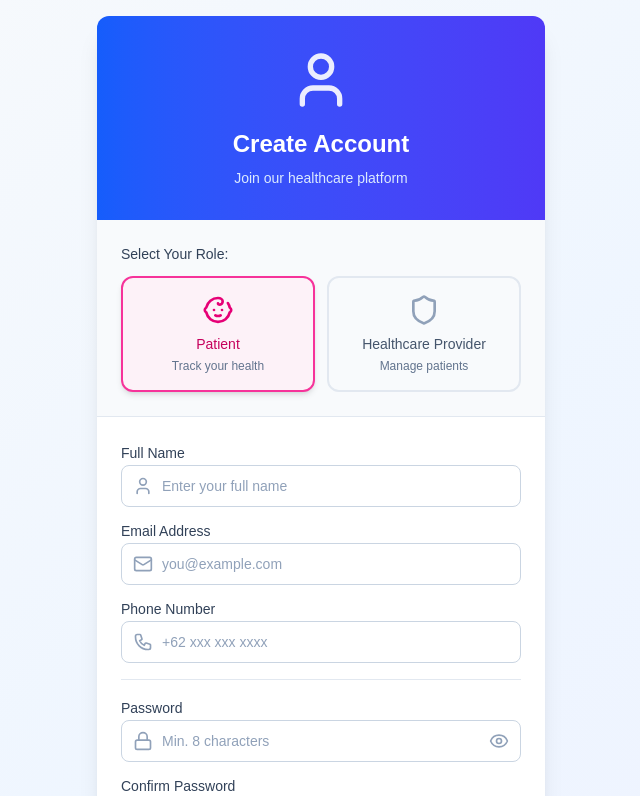
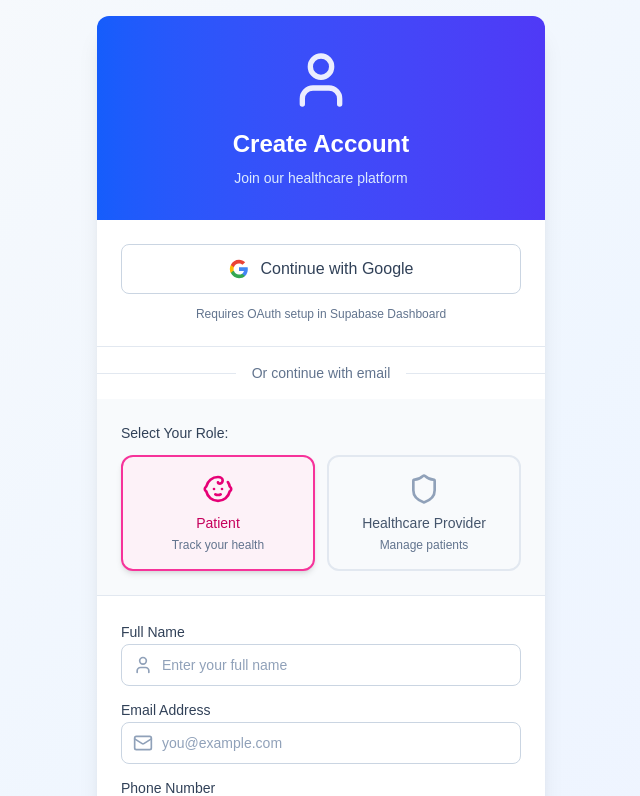
Before and after one commit to maulanawirawan/ehr-midwifery, a Next.js app: page /auth/signup in a window 1280 px wide. Shown: the top 796 px of the page, without its empty margins (319-959 px from the left). Built offline with nearby package versions, Linux system fonts and the light colour scheme.

Commit message:
Add Google OAuth signup button placeholder

```diff
--- a/app/auth/signup/page.tsx
+++ b/app/auth/signup/page.tsx
@@ -24,7 +24,6 @@
     e.preventDefault();
     setError('');
 
-    // Validation
     if (formData.password !== formData.confirmPassword) {
       setError('Passwords do not match');
       return;
@@ -50,7 +49,6 @@
         throw new Error(data.error || 'Signup failed');
       }
 
-      // Success - redirect to login or dashboard
       localStorage.setItem('user', JSON.stringify({
         id: data.user.id,
         fullName: formData.fullName,
@@ -65,6 +63,11 @@
     }
   };
 
+  const handleGoogleSignup = () => {
+    // For demo purposes - in production you would configure OAuth here
+    window.alert('Google OAuth requires setup in Supabase Dashboard:\n\n1. Go to Supabase Authentication -> Provider -> Google\n2. Add Client ID & Secret from Google Cloud Console\n3. Enable Email provider first\n\nFor now, please use email signup!');
+  };
+
   return (
     <div className="min-h-screen flex items-center justify-center bg-gradient-to-br from-slate-50 via-blue-50 to-indigo-50 p-4">
       <div className="w-full max-w-md">
@@ -74,6 +77,40 @@
             <User className="w-16 h-16 mx-auto mb-4 opacity-90" />
             <h1 className="text-2xl font-bold mb-2">Create Account</h1>
             <p className="text-blue-100 text-sm">Join our healthcare platform</p>
+          </div>
+
+          {/* Google Sign Up Button */}
+          <div className="p-6 border-b border-slate-200">
+            <button
+              onClick={handleGoogleSignup}
+              disabled={isLoading}
+              className="w-full inline-flex items-center justify-center gap-3 px-4 py-3 bg-white border border-slate-300 rounded-lg hover:bg-slate-50 transition-colors duration-200"
+            >
+              {isLoading ? (
+                <Loader2 className="w-5 h-5 animate-spin text-slate-600" />
+              ) : (
+                <svg className="w-5 h-5" viewBox="0 0 24 24">
+                  <path fill="#4285F4" d="M22.56 12.25c0-.78-.07-1.53-.2-2.25H12v4.26h5.92c-.26 1.37-1.04 2.53-2.21 3.31v2.77h3.57c2.08-1.92 3.28-4.74 3.28-8.09z"/>
+                  <path fill="#34A853" d="M12 23c2.97 0 5.46-.98 7.28-2.66l-3.57-2.77c-.98.66-2.23 1.06-3.71 1.06-2.86 0-5.29-1.93-6.16-4.53H2.18v2.84C3.99 20.53 7.7 23 12 23z"/>
+                  <path fill="#FBBC05" d="M5.84 14.09c-.22-.66-.35-1.36-.35-2.09s.13-1.43.35-2.09V7.07H2.18C1.43 8.55 1 10.22 1 12s.43 3.45 1.18 4.93l2.85-2.84z"/>
+                  <path fill="#EA4335" d="M12 5.38c1.62 0 3.06.56 4.21 1.64l3.15-3.15C17.45 2.09 14.97 1 12 1 7.7 1 3.99 3.47 2.18 7.07l3.66 2.84c.87-2.6 3.3-4.53 6.16-4.53z"/>
+                </svg>
+              )}
+              <span className="font-medium text-slate-700">Continue with Google</span>
+            </button>
+            <p className="text-xs text-slate-500 mt-3 text-center">
+              Requires OAuth setup in Supabase Dashboard
+            </p>
+          </div>
+
+          {/* Divider */}
+          <div className="relative py-4">
+            <div className="absolute inset-0 flex items-center">
+              <div className="w-full border-t border-slate-200"></div>
+            </div>
+            <div className="relative flex justify-center text-sm">
+              <span className="px-4 bg-white text-slate-500">Or continue with email</span>
+            </div>
           </div>
 
           {/* Role Selection */}
@@ -160,7 +197,7 @@
                     value={formData.phone}
                     onChange={(e) => setFormData({ ...formData, phone: e.target.value })}
                     className="w-full pl-10 pr-4 py-2.5 bg-white border border-slate-300 rounded-lg text-sm text-slate-900 placeholder-slate-400 focus:outline-none focus:ring-2 focus:ring-blue-500/20 focus:border-blue-500 transition-colors"
-                    placeholder="+62 xxx xxx xxxx"
+                    placeholder="+62 xxx xxxx xxxx"
                     required
                   />
                 </div>
```
